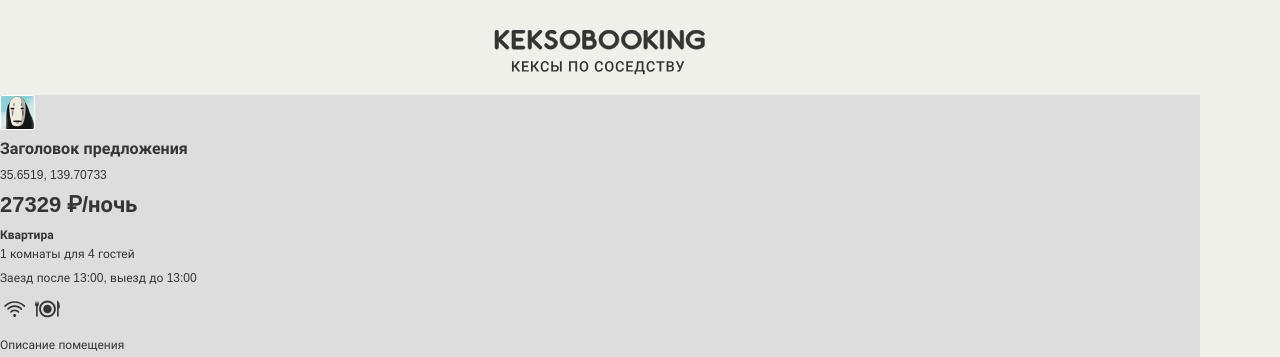
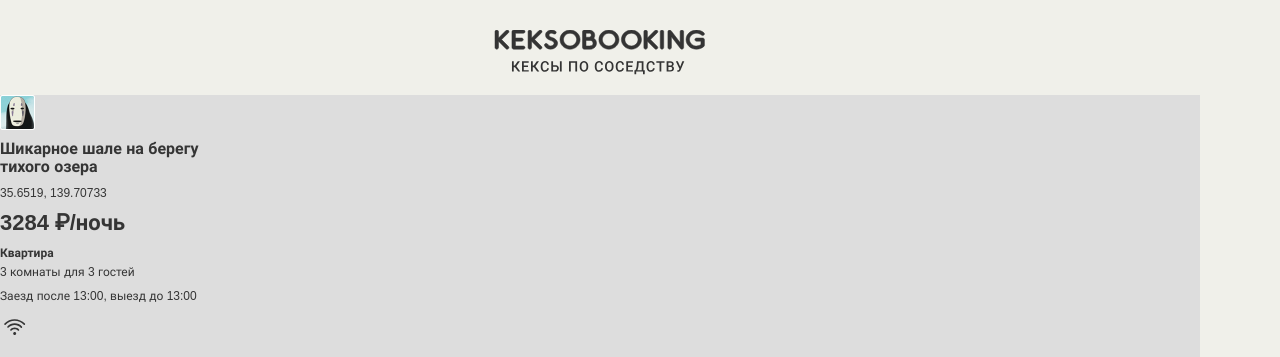
Before and after one commit to htmlacademy-javascript/1892547-keksobooking-25, a website with bundled scripts: page index.html in a window 1280 px wide. Shown: the top 357 px of the page. Built offline with nearby package versions, Linux system fonts and the light colour scheme.

Commit message:
Доработка. Работа с замечаниями

```diff
--- a/index.html
+++ b/index.html
@@ -201,18 +201,9 @@
       <h4 class="popup__type">Квартира</h4>
       <p class="popup__text popup__text--capacity">2 комнаты для 3 гостей</p>
       <p class="popup__text popup__text--time">Заезд после 14:00, выезд до 10:00</p>
-      <ul class="popup__features">
-        <li class="popup__feature popup__feature--wifi"></li>
-        <li class="popup__feature popup__feature--dishwasher"></li>
-        <li class="popup__feature popup__feature--parking"></li>
-        <li class="popup__feature popup__feature--washer"></li>
-        <li class="popup__feature popup__feature--elevator"></li>
-        <li class="popup__feature popup__feature--conditioner"></li>
-      </ul>
+      <ul class="popup__features"></ul>
       <p class="popup__description">Великолепная квартира-студия в центре Токио. Подходит как туристам, так и бизнесменам. Квартира полностью укомплектована и недавно отремонтирована.</p>
-      <div class="popup__photos">
-        <img src="" class="popup__photo" width="45" height="40" alt="Фотография жилья">
-      </div>
+      <div class="popup__photos"></div>
     </article>
   </template>
 
--- /dev/null
+++ b/js/create-card.js
@@ -0,0 +1,92 @@
+import { generateAds } from './generate-ads.js';
+
+const TRANSLATIONS = {
+  flat: 'Квартира',
+  bungalow: 'Бунгало',
+  house: 'Дом',
+  palace: 'Дворец',
+  hotel: 'Отель'
+};
+const offerCardTemplate = document.querySelector('#card').content;
+const similarOffersFragmet = document.createDocumentFragment();
+const mapCanvas = document.querySelector('#map-canvas');
+const cards = generateAds(10);
+
+const createFeatures = (features) => {
+  const container = document.createDocumentFragment();
+
+  for (const feature of features) {
+    const li = document.createElement('li');
+    li.className = `popup__feature popup__feature--${feature}`;
+    container.append(li);
+  }
+
+  return container;
+
+};
+
+const createPhotos = (photos) => {
+  const photosFragment = document.createDocumentFragment();
+
+  for (const src of photos) {
+    const image = document.createElement('img');
+    image.className = 'popup__photo';
+    image.src = src;
+    image.width= '45';
+    image.height= '40';
+    image.alt= 'Фотография жилья';
+    photosFragment.append(image);
+  }
+
+  return photosFragment;
+
+};
+
+export const createCard = (data) => {
+  const offerCard = offerCardTemplate.cloneNode(true);
+  const popupTitle = offerCard.querySelector('.popup__title');
+  popupTitle.innerHTML = data.offer.title;
+  const popupAdress = offerCard.querySelector('.popup__text--address');
+  popupAdress.innerHTML = data.offer.address;
+  const popupPrice = offerCard.querySelector('.popup__text--price');
+  popupPrice.innerHTML = `${data.offer.price} ₽/ночь`;
+  const popupType = offerCard.querySelector('.popup__type');
+  popupType.innerHTML = TRANSLATIONS[data.offer.type];
+  const popupCapacity = offerCard.querySelector('.popup__text--capacity');
+  popupCapacity.innerHTML = `${data.offer.rooms} комнаты для ${data.offer.guests} гостей`;
+  const popupTime = offerCard.querySelector('.popup__text--time');
+  popupTime.innerHTML =`Заезд после ${data.offer.checkin}, выезд до ${data.offer.checkout}`;
+  const popupFeatures = offerCard.querySelector('.popup__features');
+
+  if (!data.offer.features) {
+    popupFeatures.remove();
+  } else {
+    popupFeatures.append(createFeatures(data.offer.features));
+  }
+
+  const popupDescription = offerCard.querySelector('.popup__description');
+
+  if (!data.offer.description) {
+    popupDescription.remove();
+  } else {
+    popupDescription.innerHTML = data.offer.description;
+  }
+
+  const popupPhotos = offerCard.querySelector('.popup__photos');
+
+  if (!data.offer.photos) {
+    popupPhotos.remove();
+  } else {
+    popupPhotos.append(createPhotos(data.offer.photos));
+  }
+
+  const popupAvatar = offerCard.querySelector('.popup__avatar');
+  popupAvatar.src = data.autor.avatar;
+  similarOffersFragmet.appendChild(offerCard);
+
+  return similarOffersFragmet;
+};
+
+const card = createCard(cards[0]);
+
+mapCanvas.appendChild(card);
--- a/js/generate-ads.js
+++ b/js/generate-ads.js
@@ -19,6 +19,20 @@ const PHOTOS= [
   'https://assets.htmlacademy.ru/content/intensive/javascript-1/keksobooking/brandon-hoogenboom-SNxQGWxZQi0.jpg',
   'https://assets.htmlacademy.ru/content/intensive/javascript-1/keksobooking/claire-rendall-b6kAwr1i0Iw.jpg'
 ];
+const TITLE = [
+  'Историческая вилла с садом рядом с Пизой',
+  'Уютная студия с видом на парк',
+  'Гостевой дом в коттэджном посёлке премиум класса',
+  'Великолепная квартира в центре города',
+  'Шикарное шале на берегу тихого озера'
+];
+const DESCRIPTION = [
+  'Квартира находится в самом центре Тирасполя, в тихом уютном месте.',
+  'Квартира сделана в стиле лофт .В спальне расположена две односпальный кровати который можно соединить и спать семейное паре 2 персоны , в гостиной диван на 1 персону',
+  'Квартира расположена вблизи железнодорожного вокзала, рядом парк, продуктовый магазин, известный вино-коньячный завод KVINT, фирменный магазин осетрового комплекса «Акватир», который производит черную икру. Квартира маленькая, но имеется всё необходимое для комфортного размещения, всегда чисто!',
+  'Сдается новая квартира в самом центре Кишинева!В непосредственной близости расположен центральный парк, торговые центры, супермаркеты, банки, рестораны, аптеки',
+  'Я не знаю что еще тут написать, все равно тут будут потом реальные данные, так что пусть будет пока так.:)'
+];
 
 const createAd = (i) => {
   const id = `${i}`.padStart(2, '0');
@@ -33,7 +47,7 @@ const createAd = (i) => {
     },
     location,
     offer: {
-      title: 'Заголовок предложения',
+      title: TITLE[getRandomNumber(0, TITLE.length -1)],
       address: `${location.lat}, ${location.lng}`,
       price: getRandomNumber(MIN_PRICE, MAX_PRICE),
       type: getRandomArrayElement(TYPES),
@@ -41,9 +55,9 @@ const createAd = (i) => {
       guests: getRandomNumber(MIN_GUESTS, MAX_GUESTS),
       checkin: getRandomArrayElement(TIME),
       checkout: getRandomArrayElement(TIME),
-      features: FEATURES.slice(0, getRandomNumber(1, FEATURES.length)),
-      description: 'Описание помещения',
-      photos: PHOTOS.slice(0, getRandomNumber(1, PHOTOS.length)),
+      features: FEATURES.slice(0, getRandomNumber(0, FEATURES.length)),
+      description: DESCRIPTION[getRandomNumber(0, DESCRIPTION.length -1)],
+      photos: PHOTOS.slice(0, getRandomNumber(0, PHOTOS.length)),
     }
   };
 };
--- a/js/main.js
+++ b/js/main.js
@@ -1,2 +1 @@
-import './generate-ads.js';
-import './similar-offers.js';
+import './create-card.js';
--- a/js/similar-offers.js
+++ /dev/null
@@ -1,68 +0,0 @@
-import { generateAds } from './generate-ads.js';
-
-const offersData = generateAds(1);
-const offerCardTemplate = document.querySelector('#card').content;
-const similarOffersFragmet = document.createDocumentFragment();
-const mapCanvas = document.querySelector('#map-canvas');
-
-offersData.forEach((card) => {
-  const offerCard = offerCardTemplate.cloneNode(true);
-  offerCard.querySelector('.popup__title').innerHTML = card.offer.title;
-  offerCard.querySelector('.popup__text--address').innerHTML =
-    card.offer.address;
-  offerCard.querySelector(
-    '.popup__text--price'
-  ).innerHTML = `${card.offer.price} ₽/ночь`;
-
-  const translations = {
-    flat: 'Квартира',
-    bungalow: 'Бунгало',
-    house: 'Дом',
-    palace: 'Дворец',
-    hotel: 'Отель'
-  };
-
-  offerCard.querySelector('.popup__type').innerHTML =
-    translations[card.offer.type];
-
-  offerCard.querySelector(
-    '.popup__text--capacity'
-  ).innerHTML = `${card.offer.rooms} комнаты для ${card.offer.guests} гостей`;
-  offerCard.querySelector(
-    '.popup__text--time'
-  ).innerHTML = `Заезд после ${card.offer.checkin}, выезд до ${card.offer.checkout}`;
-
-  const featuresContainer = offerCard.querySelector('.popup__features');
-  const featureList = featuresContainer.querySelectorAll('.popup__feature');
-  const featureItems = card.offer.features;
-  const modifiers = featureItems.map((feature) => `popup__feature--${feature}`);
-
-  featureList.forEach((featureListItem) => {
-    const modifier = featureListItem.classList[1];
-
-    if (!modifiers.includes(modifier)) {
-      featureListItem.remove();
-    }
-  });
-
-  offerCard.querySelector('.popup__description').innerHTML =
-    card.offer.description;
-
-  const photosFragment = document.createDocumentFragment();
-  const popupPhotos = offerCard.querySelector('.popup__photos');
-
-  for (let i = 0; i < card.offer.photos.length; i++) {
-    const photosTemplate = popupPhotos.children[0].cloneNode(true);
-    photosTemplate.src = card.offer.photos[i];
-    photosFragment.append(photosTemplate);
-  }
-
-  popupPhotos.innerHTML = '';
-  popupPhotos.append(photosFragment);
-
-  offerCard.querySelector('.popup__avatar').src = card.autor.avatar;
-
-  similarOffersFragmet.appendChild(offerCard);
-});
-
-mapCanvas.appendChild(similarOffersFragmet);
```
Also changed, not shown: js/util.js (line endings or trailing spaces).
